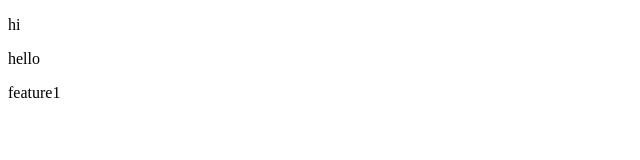
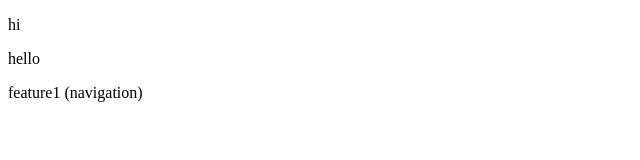
Before and after one commit to Kunwarpreet/new-rep, a plain HTML site: page index.html in a window 1280 px wide. Shown: the whole page, without its empty margins (0-640 px from the left). Drawn offline with Linux system fonts and the light colour scheme.

Commit message:
added navigation

```diff
--- a/index.html
+++ b/index.html
@@ -8,6 +8,6 @@
   <body>
     <p>hi</p>
     <p>hello</p>
-    <p>feature1</p>
+    <p>feature1 (navigation)</p>
   </body>
 </html>
```
